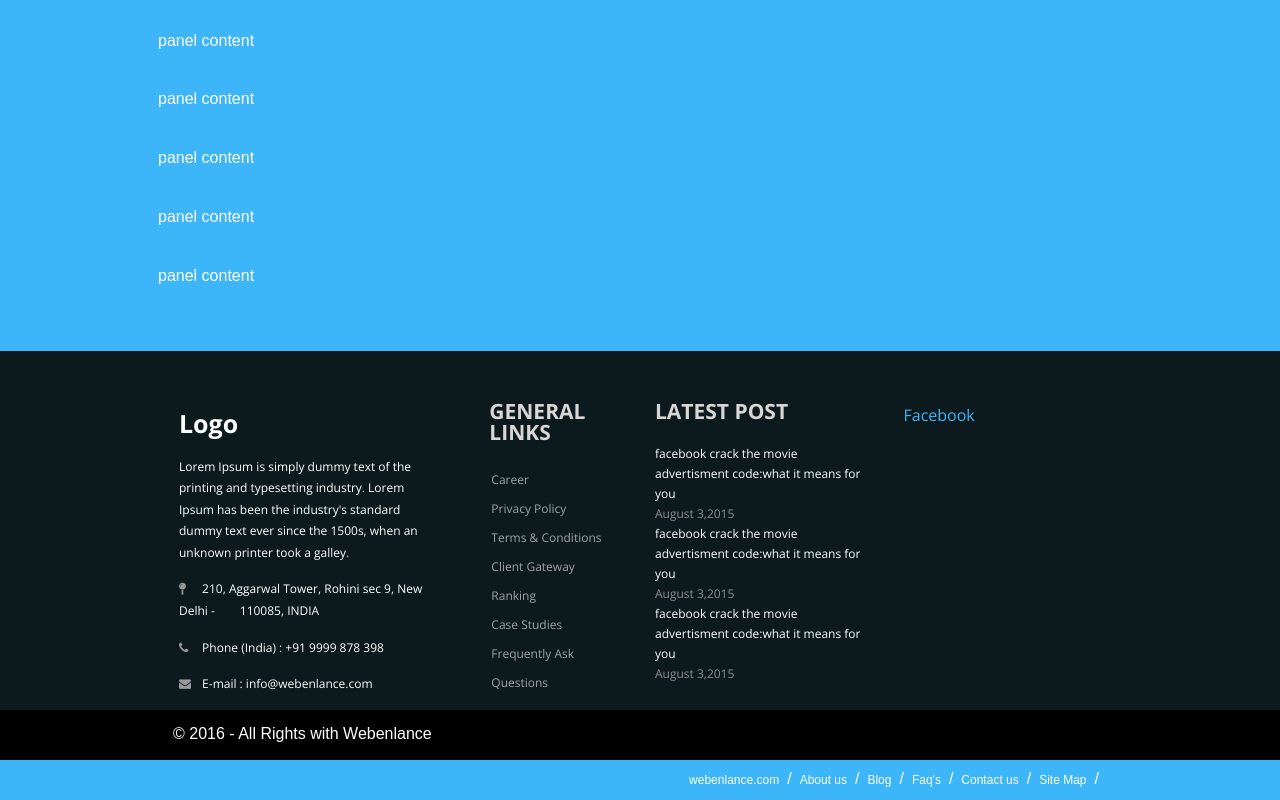
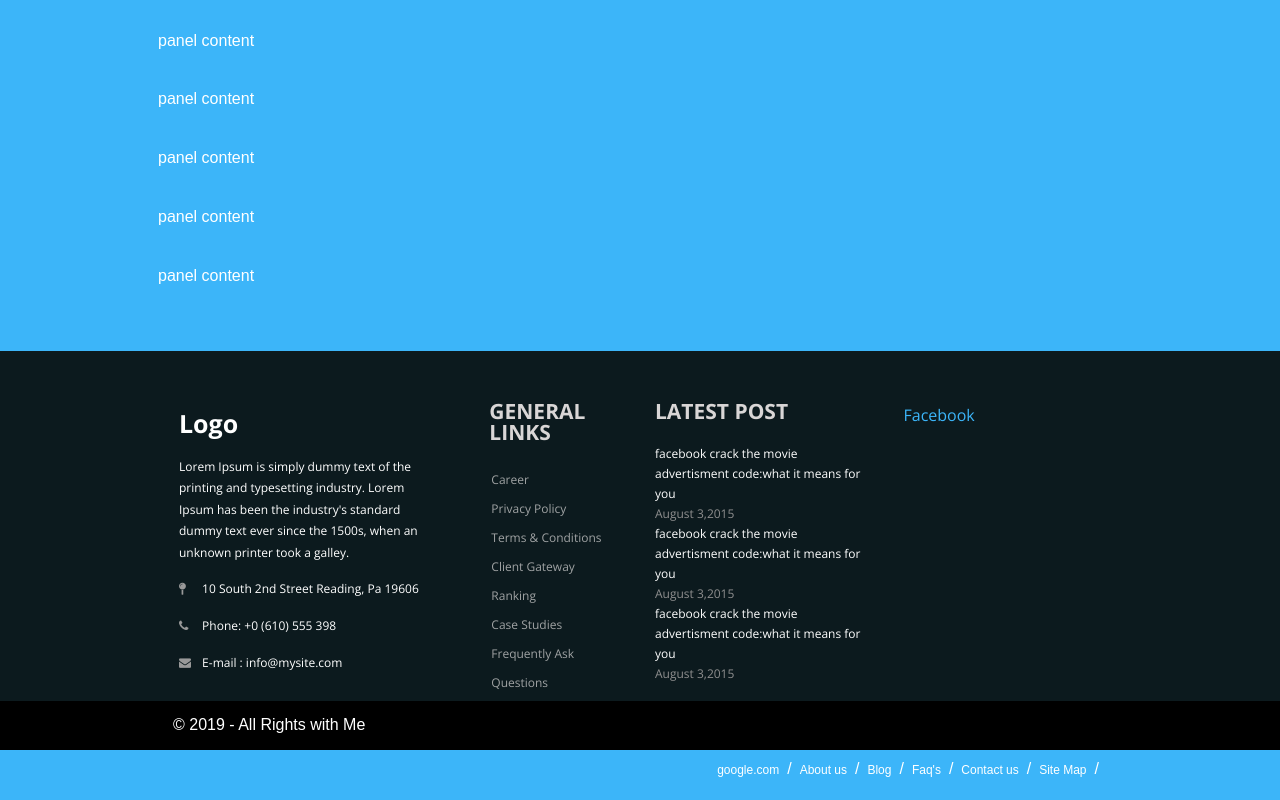
Before and after one commit to rc07568/iop-1xx, a plain HTML site: page index.html in a window 1280 px wide. Shown: the part 1961-2761 px from the top of the page. Drawn offline with nearby package versions, Linux system fonts and the light colour scheme; a script that the page names is missing.

Commit message:
update content in site, ready for merge

```diff
--- a/index.html
+++ b/index.html
@@ -110,9 +110,9 @@
           <div class="col-md-4 col-sm-6 footerleft ">
             <div class="logofooter"> Logo</div>
             <p>Lorem Ipsum is simply dummy text of the printing and typesetting industry. Lorem Ipsum has been the industry's standard dummy text ever since the 1500s, when an unknown printer took a galley.</p>
-            <p><i class="fa fa-map-pin"></i> 210, Aggarwal Tower, Rohini sec 9, New Delhi -        110085, INDIA</p>
-            <p><i class="fa fa-phone"></i> Phone (India) : +91 9999 878 398</p>
-            <p><i class="fa fa-envelope"></i> E-mail : info@webenlance.com</p>
+            <p><i class="fa fa-map-pin"></i> 10 South 2nd Street Reading, Pa 19606</p>
+            <p><i class="fa fa-phone"></i> Phone: +0 (610) 555 398</p>
+            <p><i class="fa fa-envelope"></i> E-mail : info@mysite.com</p>
 
           </div>
           <div class="col-md-2 col-sm-6 paddingtop-bottom">
@@ -150,11 +150,11 @@
     <div class="copyright">
       <div class="container">
         <div class="col-md-6">
-          <p>© 2016 - All Rights with Webenlance</p>
+          <p>© 2019 - All Rights with Me</p>
         </div>
         <div class="col-md-12">
           <ul class="bottom_ul">
-            <li><a href="http://webenlance.com">webenlance.com</a></li>
+            <li><a href="http://webenlance.com">google.com</a></li>
             <li><a href="http://webenlance.com">About us</a></li>
             <li><a href="http://webenlance.com">Blog</a></li>
             <li><a href="http://webenlance.com">Faq's</a></li>
```
